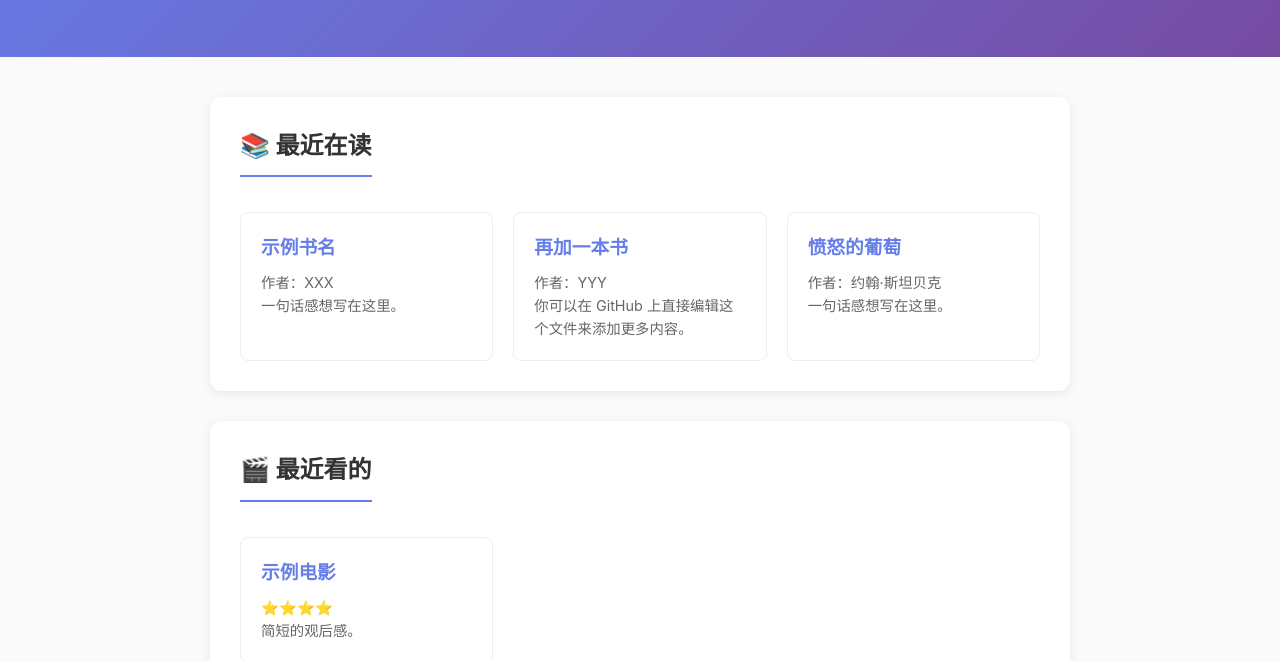
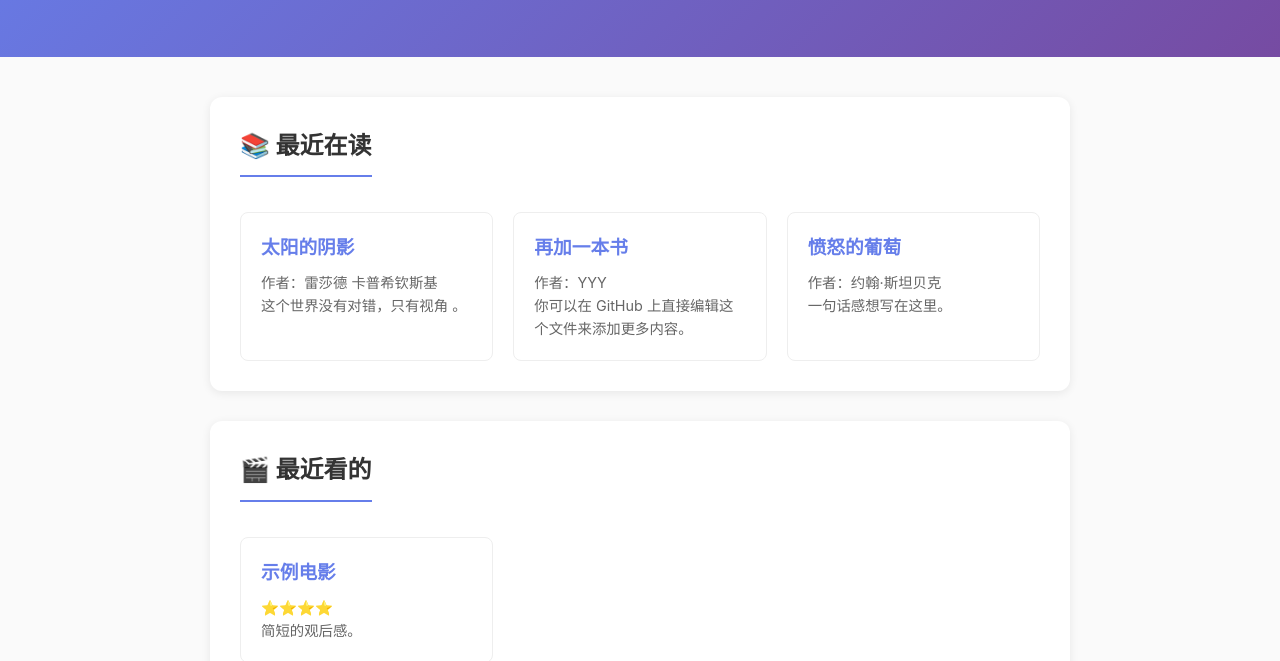
Before and after one commit to 77world/77-s-life-site, a plain HTML site: page index.html in a window 1280 px wide. Shown: the part 168-829 px from the top of the page. Drawn offline with Linux system fonts and the light colour scheme.

Commit message:
恢复《太阳的阴影》

```diff
--- a/index.html
+++ b/index.html
@@ -73,9 +73,9 @@
       <h2>📚 最近在读</h2>
       <div class="cards">
         <div class="card">
-          <h3>示例书名</h3>
-          <p>作者：XXX</p>
-          <p>一句话感想写在这里。</p>
+          <h3>太阳的阴影</h3>
+          <p>作者：雷莎德 卡普希钦斯基</p>
+          <p>这个世界没有对错，只有视角 。</p>
         </div>
         <div class="card">
           <h3>再加一本书</h3>
```
